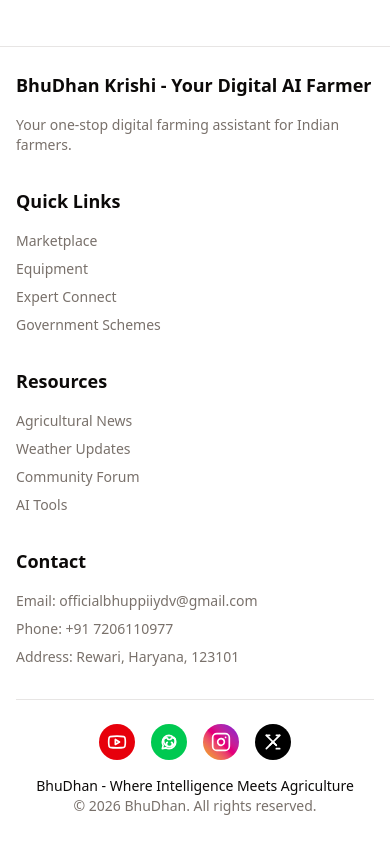
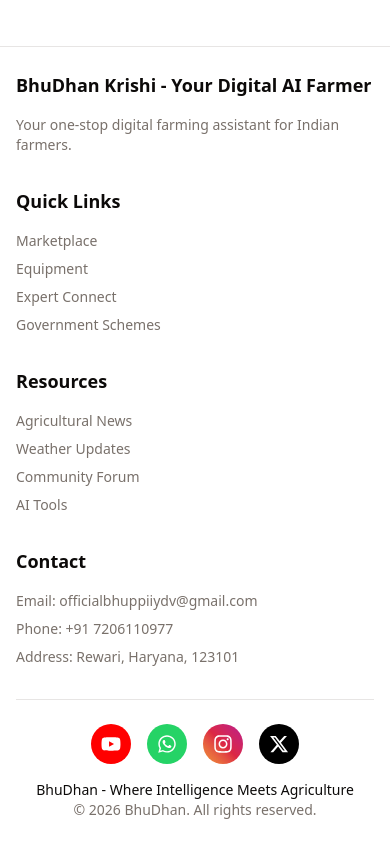
Before and after one commit to Bhupender2004/Bhudhan, a Next.js app: page /weather in a window 390 px wide. Shown: the part 1975-2819 px from the top of the page. Built offline with nearby package versions, Linux system fonts and the light colour scheme; no server answers.

Commit message:
implement responsive footer component with navigation links and social media contact info

```diff
--- a/src/components/layout/footer.tsx
+++ b/src/components/layout/footer.tsx
@@ -1,4 +1,5 @@
 import Link from 'next/link';
+import { FaYoutube, FaWhatsapp, FaInstagram, FaXTwitter } from 'react-icons/fa6';
 
 export default function Footer() {
   return (
@@ -82,55 +83,37 @@ export default function Footer() {
               href="https://www.youtube.com"
               target="_blank"
               rel="noopener noreferrer"
-              className="rounded-full bg-red-600 p-2 text-white hover:bg-red-700 transition-colors"
+              className="rounded-full bg-[#FF0000] p-2.5 text-white hover:bg-red-700 transition-colors"
               aria-label="YouTube"
             >
-              <svg xmlns="http://www.w3.org/2000/svg" width="24" height="24" viewBox="0 0 24 24" fill="none" stroke="currentColor" strokeWidth="2" strokeLinecap="round" strokeLinejoin="round" className="h-5 w-5">
-                <path d="M12 19c-2.3 0-6.4-.2-8.1-.6-.7-.2-1.2-.7-1.4-1.4-.3-1.1-.5-3.4-.5-5s.2-3.9.5-5c.2-.7.7-1.2 1.4-1.4C5.6 5.2 9.7 5 12 5s6.4.2 8.1.6c.7.2 1.2.7 1.4 1.4.3 1.1.5 3.4.5 5s-.2 3.9-.5 5c-.2.7-.7 1.2-1.4 1.4-1.7.4-5.8.6-8.1.6 0 0 0 0 0 0z"></path>
-                <polygon points="10 15 15 12 10 9"></polygon>
-              </svg>
+              <FaYoutube className="h-5 w-5" />
             </Link>
             <Link
               href="https://wa.me/917206110977"
               target="_blank"
               rel="noopener noreferrer"
-              className="rounded-full bg-green-500 p-2 text-white hover:bg-green-600 transition-colors"
+              className="rounded-full bg-[#25D366] p-2.5 text-white hover:bg-green-600 transition-colors"
               aria-label="WhatsApp"
             >
-              <svg xmlns="http://www.w3.org/2000/svg" width="24" height="24" viewBox="0 0 24 24" fill="none" stroke="currentColor" strokeWidth="2" strokeLinecap="round" strokeLinejoin="round" className="h-5 w-5">
-                <path d="M17.6 6.8A7.8 7.8 0 0 0 12 4c-4.4 0-8 3.6-8 8 0 1.4.4 2.8 1 4l-1 4 4.1-1c1.2.7 2.6 1 4 1 4.4 0 8-3.6 8-8 0-2.1-.8-4.1-2.3-5.5z"></path>
-                <path d="M15 12.5a1 1 0 0 1 1 1v1a3 3 0 0 1-3 3h-.5a7 7 0 0 1-5-2 7 7 0 0 1-2-5v-.5a3 3 0 0 1 3-3h1a1 1 0 0 1 1 1 1 1 0 0 0 1 1h2a1 1 0 0 0 1-1 1 1 0 0 1 1-1h1a3 3 0 0 1 3 3v.5a7 7 0 0 1-2 5 7 7 0 0 1-5 2h-.5a3 3 0 0 1-3-3v-1a1 1 0 0 1 1-1"></path>
-              </svg>
+              <FaWhatsapp className="h-5 w-5" />
             </Link>
             <Link
               href="https://www.instagram.com"
               target="_blank"
               rel="noopener noreferrer"
-              className="rounded-full bg-gradient-to-tr from-yellow-500 via-pink-600 to-purple-700 p-2 text-white hover:opacity-90 transition-opacity"
+              className="rounded-full bg-gradient-to-tr from-[#f09433] via-[#dc2743] to-[#bc1888] p-2.5 text-white hover:opacity-90 transition-opacity"
               aria-label="Instagram"
             >
-              <svg xmlns="http://www.w3.org/2000/svg" width="24" height="24" viewBox="0 0 24 24" fill="none" stroke="currentColor" strokeWidth="2" strokeLinecap="round" strokeLinejoin="round" className="h-5 w-5">
-                <rect width="20" height="20" x="2" y="2" rx="5" ry="5"></rect>
-                <path d="M16 11.37A4 4 0 1 1 12.63 8 4 4 0 0 1 16 11.37z"></path>
-                <line x1="17.5" x2="17.51" y1="6.5" y2="6.5"></line>
-              </svg>
+              <FaInstagram className="h-5 w-5" />
             </Link>
             <Link
               href="https://twitter.com"
               target="_blank"
               rel="noopener noreferrer"
-              className="rounded-full bg-black p-2 text-white hover:bg-gray-800 transition-colors"
+              className="rounded-full bg-black p-2.5 text-white hover:bg-gray-800 transition-colors"
               aria-label="X (Twitter)"
             >
-              <svg xmlns="http://www.w3.org/2000/svg" width="24" height="24" viewBox="0 0 24 24" fill="none" stroke="currentColor" strokeWidth="2" strokeLinecap="round" strokeLinejoin="round" className="h-5 w-5">
-                <path d="M4 4l11.5 11.5"></path>
-                <path d="M20 4L8.5 15.5"></path>
-                <path d="M4 20l7.5-7.5"></path>
-                <path d="M12 12l4 4"></path>
-                <path d="M20 20h-4"></path>
-                <path d="M4 4h4"></path>
-                <path d="M16 4h4"></path>
-              </svg>
+              <FaXTwitter className="h-5 w-5" />
             </Link>
           </div>
           <div className="text-center">
```
